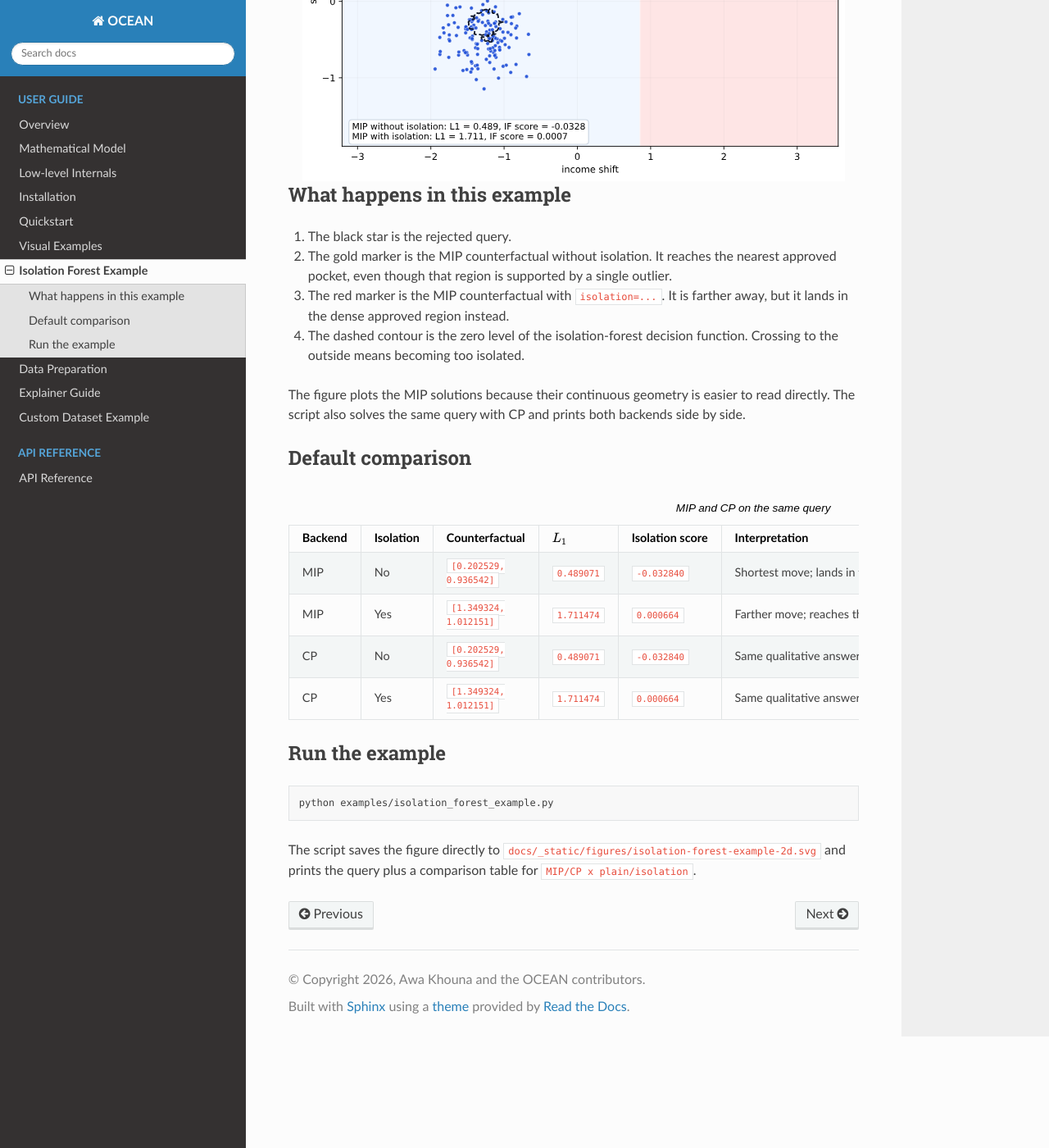
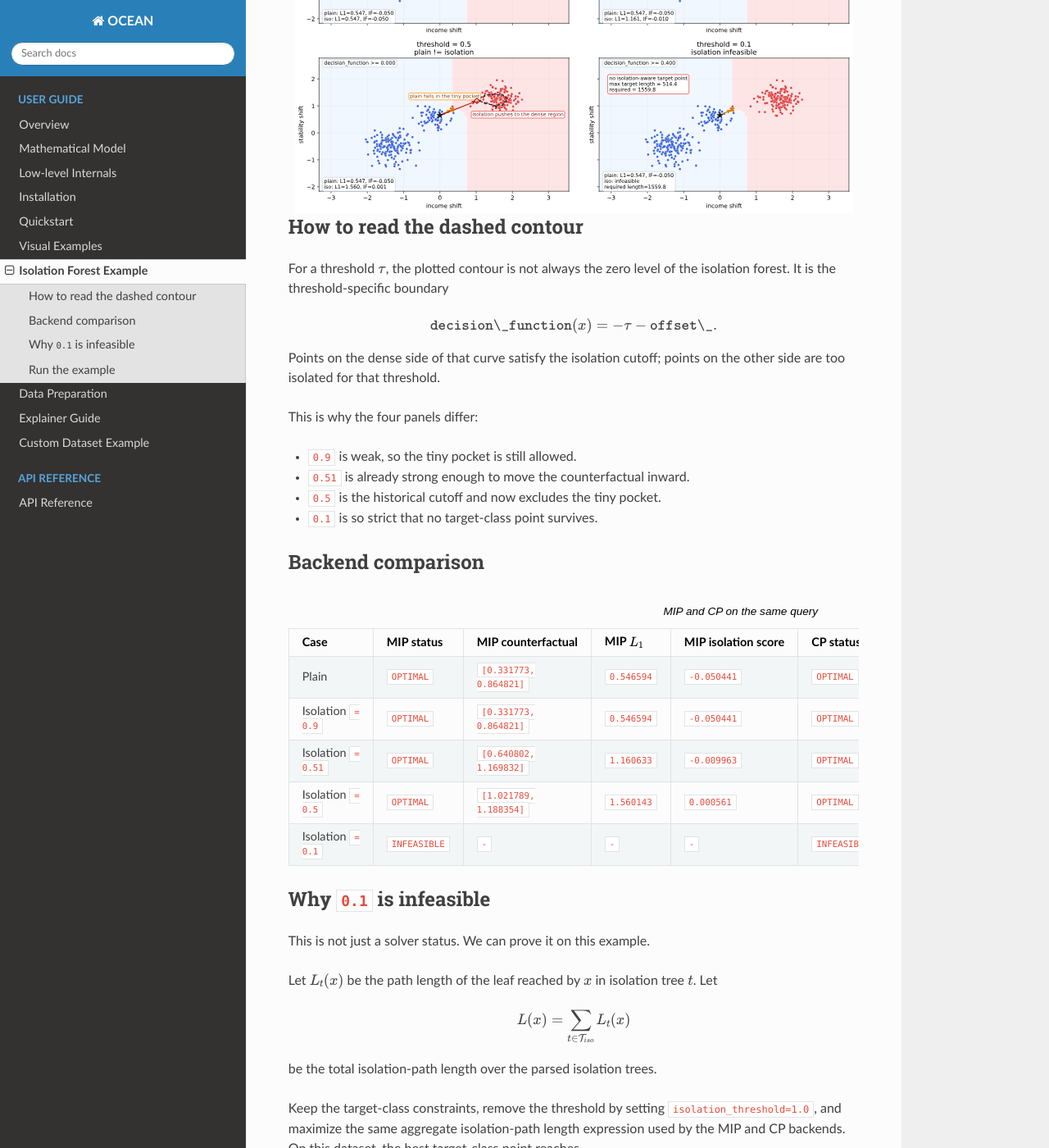
Before and after one commit to vidalt/OCEAN, a Sphinx documentation site: the page built from docs/isolation-forest-example.rst, in a window 1280 px wide and 1400 px high, scrolled down 716 px. Shown: the whole window at 82% size. Built offline with Sphinx 7.4.7 and the Read the Docs theme 3.1.0, drawn with Linux system fonts in a browser that asks for light colours; the version number could not be read and is left out; some of the changed text lies outside the part shown.

Commit message:
Add isolation threshold functionality to CP and MIP models
- Introduced `isolation_threshold` parameter in the `Explainer` and `Model` classes for both CP and MIP implementations, allowing users to specify a custom isolation-score cutoff.
- Updated `TreeManager` to handle the new `isolation_threshold`, affecting the calculation of minimum average path lengths.
- Implemented validation to ensure the `isolation_threshold` is within the valid range (0, 1].
- Enhanced utility functions to compute minimum average lengths based on the specified threshold.
- Added tests to verify the behavior of models with different isolation thresholds and ensure consistency between CP and MIP explanations.

```diff
--- a/docs/explainer-guide.rst
+++ b/docs/explainer-guide.rst
@@ -23,6 +23,9 @@ backends:
 
 - ``isolation=some_isolation_forest`` is supported by the MIP and CP
   explainers and adds an isolation-forest plausibility constraint.
+- ``isolation_threshold=...`` can be passed together with ``isolation=...`` on
+  MIP and CP. ``0.5`` reproduces the historical cutoff, values closer to ``1``
+  are weaker, and smaller values are stricter.
 - ``hard_voting=True`` is supported by the MaxSAT explainer for
   ``RandomForestClassifier`` and switches the score comparison from soft class
   proportions to per-tree votes.
@@ -135,3 +138,5 @@ constraints. Depending on the backend, the solver may also warn when:
 
 When that happens, increase ``max_time``, simplify the ensemble, or choose a
 query whose target class is realistically reachable under the learned model.
+For MIP and CP with ``isolation=...``, also check whether
+``isolation_threshold`` is too strict for the target region.
--- a/docs/isolation-forest-example.rst
+++ b/docs/isolation-forest-example.rst
@@ -2,75 +2,144 @@ Isolation Forest Example
 ========================
 
 Suppose you are explaining a rejected application. The classifier has learned
-two very different ways to become approved:
+two different ways to become approved:
 
 - a tiny pocket close to the query, created by a single unusual training point,
 - and a larger dense approved region farther to the right.
 
-If we ask only for the shortest valid counterfactual, the optimizer can prefer
-the tiny pocket. Adding an isolation forest changes that answer: the
-counterfactual must still flip the prediction, but it should also stay in a
+If we ask only for the shortest valid counterfactual, the optimizer goes to
+the tiny pocket. Adding an isolation forest changes the feasible set: the
+counterfactual must still flip the prediction, but it must also stay in a
 region that looks typical with respect to the training data.
 
-The figure below comes from ``examples/isolation_forest_example.py``.
+The figure below comes from ``examples/isolation_forest_example.py``. It shows
+the MIP geometry for four thresholds. The script also solves the same query
+with CP and prints both backends side by side.
 
 .. image:: _static/figures/isolation-forest-example-2d.svg
-   :alt: Two-dimensional random-forest decision regions with a query, the MIP counterfactual without isolation, and the MIP counterfactual with isolation-forest regularization.
-   :width: 95%
+   :alt: Four-panel two-dimensional random-forest example with threshold-specific isolation contours, a query, and MIP counterfactuals with and without isolation.
+   :width: 98%
    :align: center
 
-What happens in this example
-----------------------------
+How to read the dashed contour
+------------------------------
 
-1. The black star is the rejected query.
-2. The gold marker is the MIP counterfactual without isolation. It reaches the
-   nearest approved pocket, even though that region is supported by a single
-   outlier.
-3. The red marker is the MIP counterfactual with ``isolation=...``. It is
-   farther away, but it lands in the dense approved region instead.
-4. The dashed contour is the zero level of the isolation-forest decision
-   function. Crossing to the outside means becoming too isolated.
+For a threshold :math:`\tau`, the plotted contour is not always the zero level
+of the isolation forest. It is the threshold-specific boundary
 
-The figure plots the MIP solutions because their continuous geometry is easier
-to read directly. The script also solves the same query with CP and prints both
-backends side by side.
+.. math::
 
-Default comparison
+   \texttt{decision\_function}(x) = -\tau - \texttt{offset\_}.
+
+Points on the dense side of that curve satisfy the isolation cutoff; points on
+the other side are too isolated for that threshold.
+
+This is why the four panels differ:
+
+- ``0.9`` is weak, so the tiny pocket is still allowed.
+- ``0.51`` is already strong enough to move the counterfactual inward.
+- ``0.5`` is the historical cutoff and now excludes the tiny pocket.
+- ``0.1`` is so strict that no target-class point survives.
+
+Backend comparison
 ------------------
 
 .. list-table:: MIP and CP on the same query
    :header-rows: 1
 
-   * - Backend
-     - Isolation
-     - Counterfactual
-     - :math:`L_1`
-     - Isolation score
-     - Interpretation
-   * - MIP
-     - No
-     - ``[0.202529, 0.936542]``
-     - ``0.489071``
-     - ``-0.032840``
-     - Shortest move; lands in the tiny approved pocket.
-   * - MIP
-     - Yes
-     - ``[1.349324, 1.012151]``
-     - ``1.711474``
-     - ``0.000664``
-     - Farther move; reaches the dense approved region.
-   * - CP
-     - No
-     - ``[0.202529, 0.936542]``
-     - ``0.489071``
-     - ``-0.032840``
-     - Same qualitative answer on this seed: the nearest pocket wins.
-   * - CP
-     - Yes
-     - ``[1.349324, 1.012151]``
-     - ``1.711474``
-     - ``0.000664``
-     - Same qualitative answer on this seed: the isolation constraint pushes toward the dense region.
+   * - Case
+     - MIP status
+     - MIP counterfactual
+     - MIP :math:`L_1`
+     - MIP isolation score
+     - CP status
+     - CP counterfactual
+     - CP :math:`L_1`
+     - CP isolation score
+   * - Plain
+     - ``OPTIMAL``
+     - ``[0.331773, 0.864821]``
+     - ``0.546594``
+     - ``-0.050441``
+     - ``OPTIMAL``
+     - ``[0.331773, 0.864821]``
+     - ``0.546594``
+     - ``-0.050441``
+   * - Isolation ``= 0.9``
+     - ``OPTIMAL``
+     - ``[0.331773, 0.864821]``
+     - ``0.546594``
+     - ``-0.050441``
+     - ``OPTIMAL``
+     - ``[0.331773, 0.864821]``
+     - ``0.546594``
+     - ``-0.050441``
+   * - Isolation ``= 0.51``
+     - ``OPTIMAL``
+     - ``[0.640802, 1.169832]``
+     - ``1.160633``
+     - ``-0.009963``
+     - ``OPTIMAL``
+     - ``[0.640802, 1.169832]``
+     - ``1.160633``
+     - ``-0.009963``
+   * - Isolation ``= 0.5``
+     - ``OPTIMAL``
+     - ``[1.021789, 1.188354]``
+     - ``1.560143``
+     - ``0.000561``
+     - ``OPTIMAL``
+     - ``[1.021789, 1.188354]``
+     - ``1.560143``
+     - ``0.000561``
+   * - Isolation ``= 0.1``
+     - ``INFEASIBLE``
+     - ``-``
+     - ``-``
+     - ``-``
+     - ``INFEASIBLE``
+     - ``-``
+     - ``-``
+     - ``-``
+
+Why ``0.1`` is infeasible
+-------------------------
+
+This is not just a solver status. We can prove it on this example.
+
+Let :math:`L_t(x)` be the path length of the leaf reached by :math:`x` in
+isolation tree :math:`t`. Let
+
+.. math::
+
+   L(x) = \sum_{t \in \mathcal{T}_{iso}} L_t(x)
+
+be the total isolation-path length over the parsed isolation trees.
+
+Keep the target-class constraints, remove the threshold by setting
+``isolation_threshold=1.0``, and maximize the same aggregate isolation-path
+length expression used by the MIP and CP backends. On this dataset, the best
+target-class point reaches
+
+.. math::
+
+   \max L(x) = 514.377459.
+
+At ``isolation_threshold=0.1``, the model requires
+
+.. math::
+
+   L(x) \ge 1559.821878.
+
+Therefore
+
+.. math::
+
+   514.377459 < 1559.821878,
+
+so no target-class point can satisfy the isolation inequality. The feasible set
+is empty for both MIP and CP because they enforce the same path-length cutoff
+over the same parsed isolation trees.
 
 Run the example
 ---------------
@@ -80,5 +149,5 @@ Run the example
    python examples/isolation_forest_example.py
 
 The script saves the figure directly to
-``docs/_static/figures/isolation-forest-example-2d.svg`` and prints the query
-plus a comparison table for ``MIP/CP x plain/isolation``.
+``docs/_static/figures/isolation-forest-example-2d.svg`` and prints the full
+comparison table together with the infeasibility proof.
--- a/docs/quickstart.rst
+++ b/docs/quickstart.rst
@@ -64,6 +64,9 @@ Common variations
 - Use ``norm=2`` with the MIP backend or the CP backend.
 - Pass ``isolation=some_isolation_forest`` to the MIP or CP explainer when
   you want counterfactuals to avoid highly isolated regions.
+- Pass ``isolation_threshold=...`` together with ``isolation=...`` when you
+  want to tune that cutoff explicitly. ``0.5`` matches the original behavior,
+  larger values are weaker, and smaller values are stricter.
 - Use ``MaxSATExplainer(model, mapper=mapper, hard_voting=True)`` when you
   want MaxSAT to match a hard-voting random forest.
 - Set ``verbose=True`` to expose solver logs while debugging.
```
Also changed, not shown: docs/modelisation.rst (+31 -4 lines), docs/_static/figures/isolation-forest-example-2d.svg, 11 other files.
